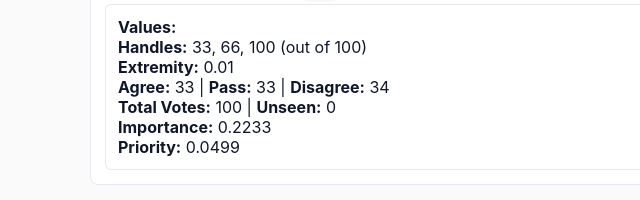
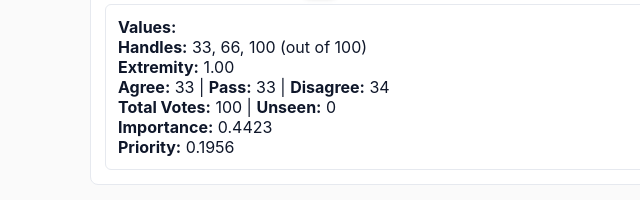
Before and after one commit to patcon/polislike-comment-routing-explorer, a plain HTML site: page index.html in a window 1280 px wide. Shown: the part 518-718 px from the top of the page, 0-640 px from the left. Drawn offline with nearby package versions, Linux system fonts and the light colour scheme.

Commit message:
Fix extremity value below.

```diff
--- a/index.html
+++ b/index.html
@@ -247,7 +247,7 @@
 
     function updateValues() {
       const multi = multiSlider.noUiSlider.get().map(Number);
-      const ext = Number(extremitySlider.noUiSlider.get()) / 100; // normalize extremity 0–1
+      const ext = Number(extremitySlider.noUiSlider.get()); // use extremity value directly
 
       // interpret slider sections (agree, pass, disagree, unseen)
       const agreePct = multi[0];
```
